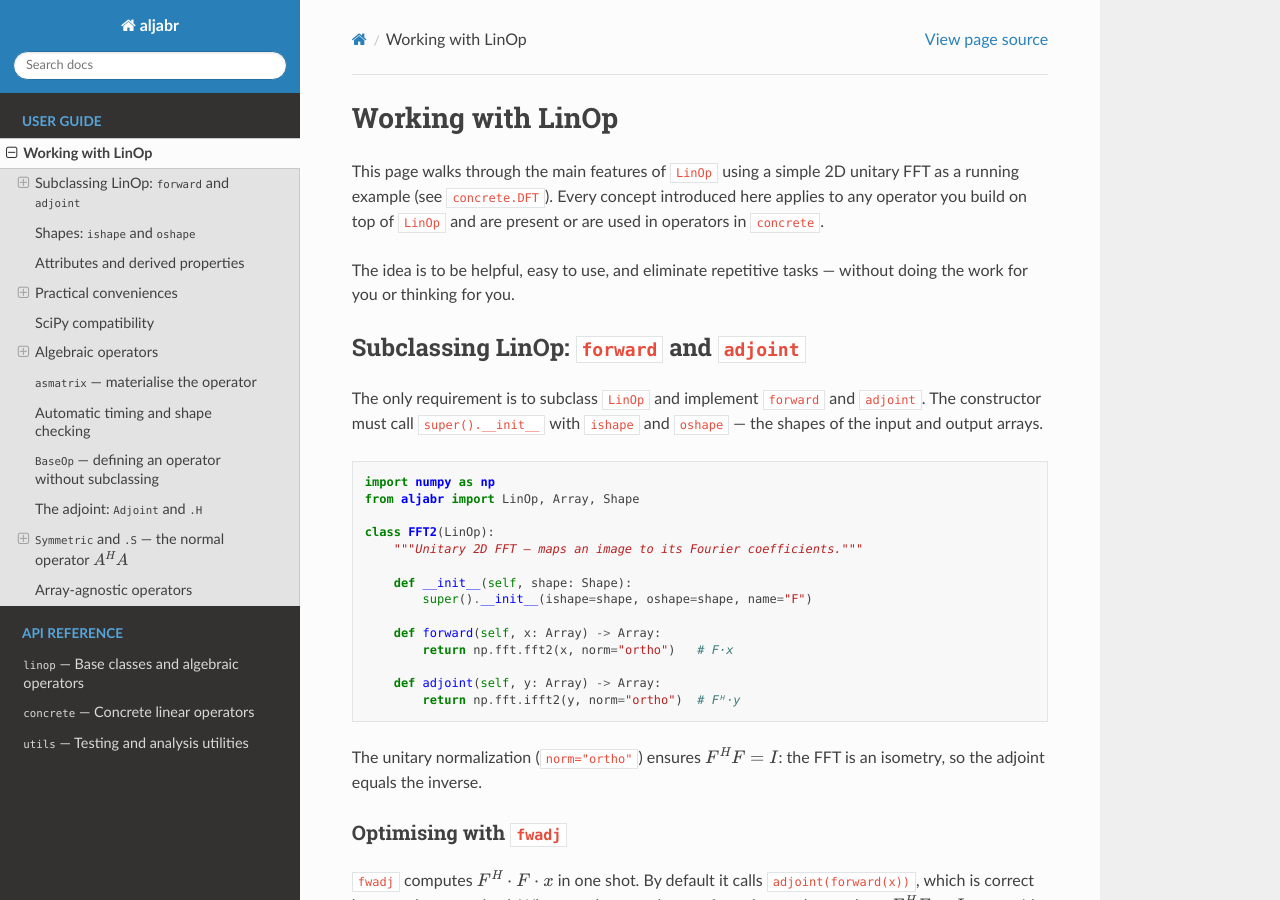
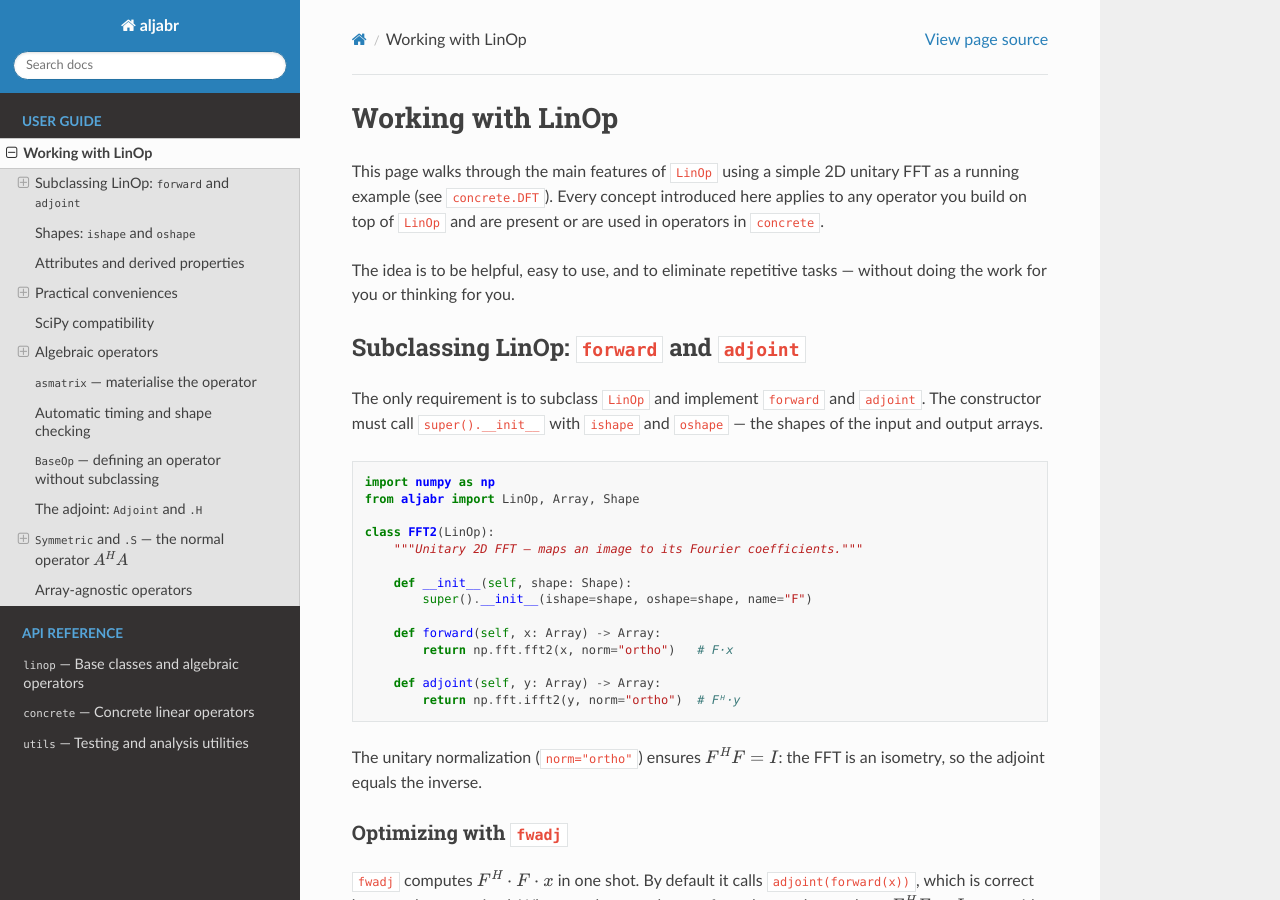
Before and after one commit to forieux/aljabr, a Sphinx documentation site: the page built from docs/guide.md, in a window 1280 px wide and 900 px high. Built offline with Sphinx 7.4.7 and the Read the Docs theme 3.1.0, drawn with Linux system fonts in a browser that asks for light colours; some of the changed text lies outside the part shown.

Commit message:
English typo

````diff
--- a/docs/guide.md
+++ b/docs/guide.md
@@ -5,7 +5,7 @@ FFT as a running example (see `concrete.DFT`). Every concept introduced here
 applies to any operator you build on top of `LinOp` and are present or are used
 in operators in `concrete`.
 
-The idea is to be helpful, easy to use, and eliminate repetitive tasks — without
+The idea is to be helpful, easy to use, and to eliminate repetitive tasks — without
 doing the work for you or thinking for you.
 
 ## Subclassing LinOp: `forward` and `adjoint`
@@ -34,7 +34,7 @@ class FFT2(LinOp):
 The unitary normalization (`norm="ortho"`) ensures $F^H F = I$: the FFT is an
 isometry, so the adjoint equals the inverse.
 
-### Optimising with `fwadj`
+### Optimizing with `fwadj`
 
 `fwadj` computes $F^H \cdot F \cdot x$ in one shot. By default it calls
 `adjoint(forward(x))`, which is correct but not always optimal. When you know a
@@ -127,7 +127,7 @@ result; `rmatvec` does the same through `adjoint`.
 ```python
 repr(F)   # "F (FFT2): (256, 256) → (256, 256)"
 ```
-with `name`, `class`, `ishape -> oshape`.
+with `name`, `class`, `ishape → oshape`.
 
 ## SciPy compatibility
 
````
Also changed, not shown: other parts of docs/guide.md (+1 -1 lines), README.md (+1 -1 lines), 2 other files.
